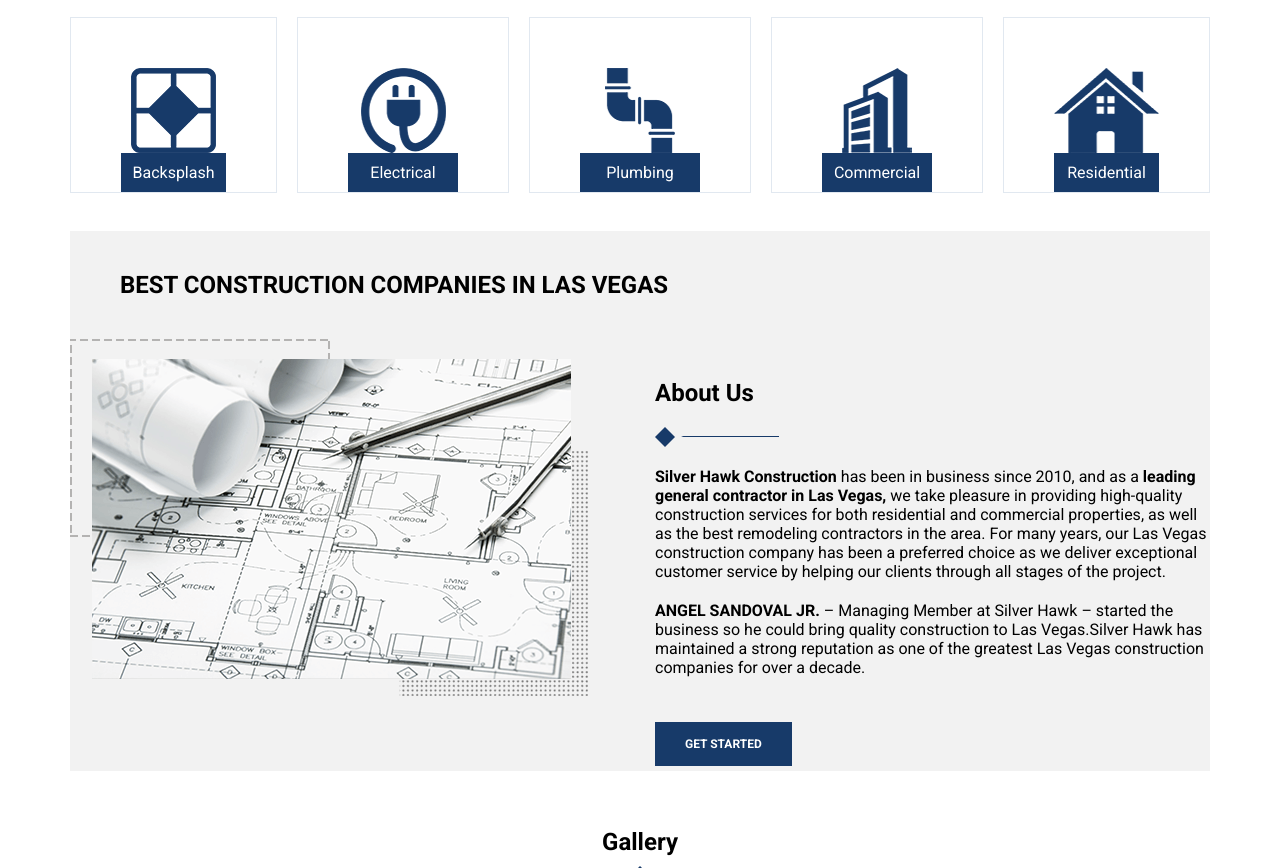
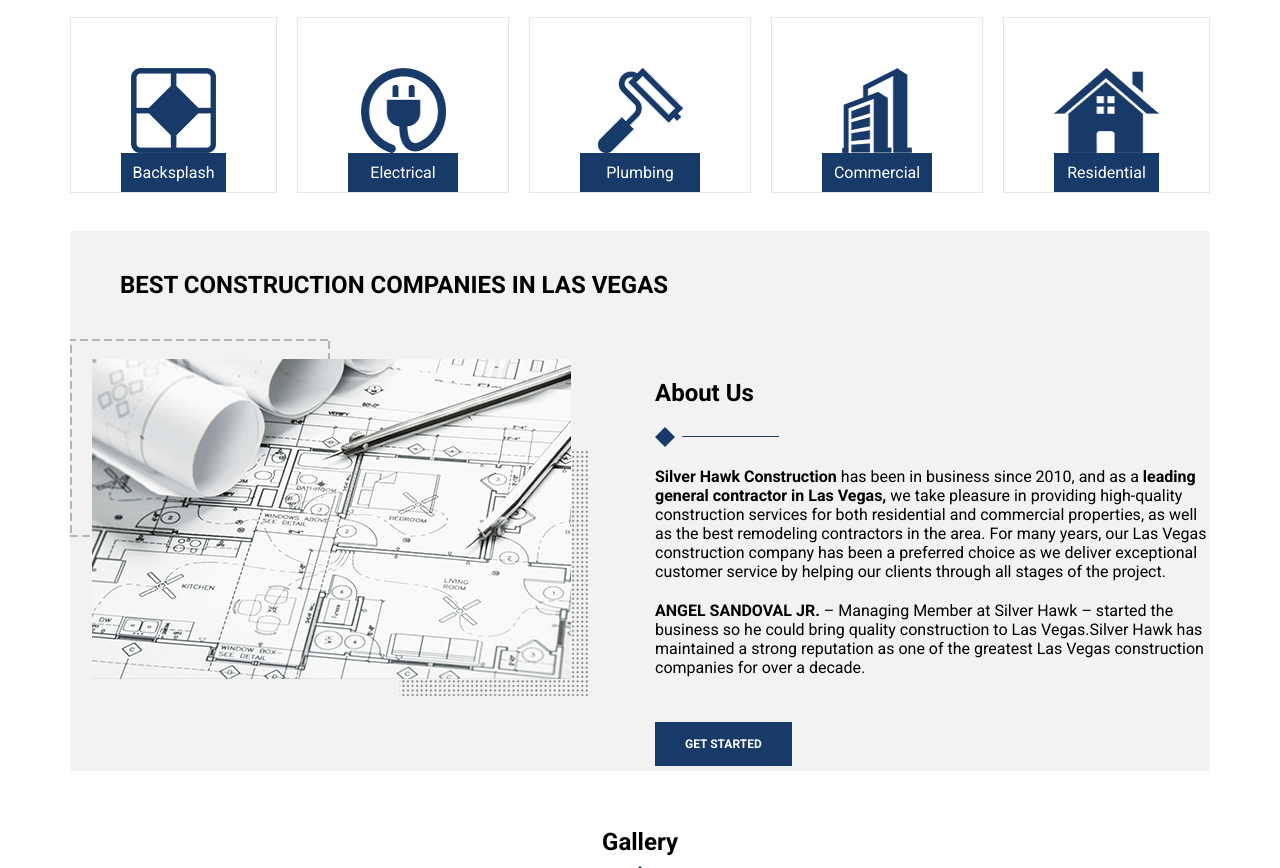
Before and after one commit to taha12760/My-HTML-PROJECT, a plain HTML site: page index.html in a window 1280 px wide. Shown: the part 1849-2717 px from the top of the page. Drawn offline with Linux system fonts and the light colour scheme.

Commit message:
update some code

```diff
--- a/index.html
+++ b/index.html
@@ -143,7 +143,7 @@
 											<div class="flex-column">
 
 											<div>
-											<img src="image/services-plumbing.png">
+											<img src="./Image/services-painting.png">
 											<p>Plumbing</p>
 											</div></div>
 											<div class="flex-column">
```
